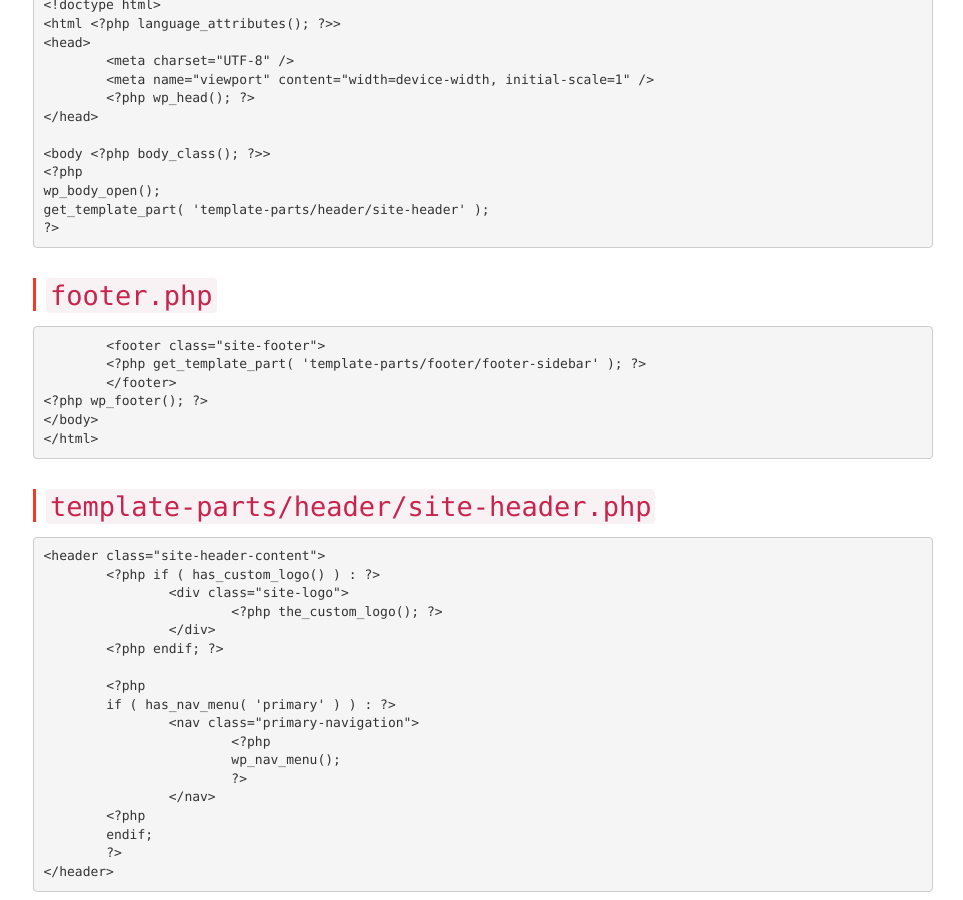
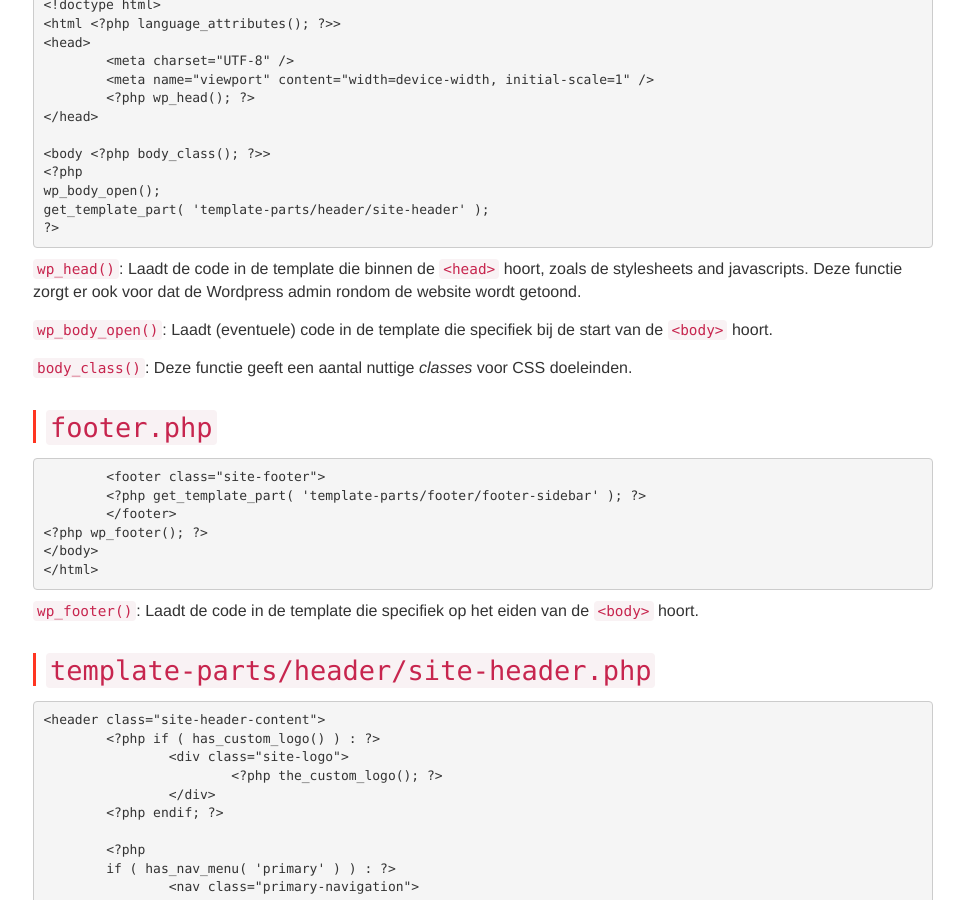
Before and after one commit to Syntra-Brussel/dynamische-webtechnieken, a Jekyll site: the page built from wordpress/thema-van-nul.md, in a window 1280 px wide and 900 px high, scrolled down 3152 px. Shown: the whole window, without its empty margins (317-1280 px from the left). Built offline with Jekyll 4.4.1, drawn with Linux system fonts in a browser that asks for light colours; nearby versions of some CDN libraries; a script that is not in the unit is left out; some of the changed text lies outside the part shown.

Commit message:
Update thema-van-nul.md

```diff
--- a/wordpress/thema-van-nul.md
+++ b/wordpress/thema-van-nul.md
@@ -13,6 +13,7 @@ links:
  - url: https://developer.wordpress.org/reference/functions/the_post_thumbnail/
  - url: https://developer.wordpress.org/reference/functions/the_permalink/
  - url: https://developer.wordpress.org/reference/functions/get_template_part/
+ - url: https://developer.wordpress.org/reference/functions/the_excerpt/
 ---
 Het voordeel van een thema gebaseerd op een ander thema is dat je opbouw en CSS van het parent theme gaat overnemen. Je start niet van nul. Je kan CSS en templates overnemen in je child theme om ze wat zaken specifiek te wijzigen.
 
@@ -180,6 +181,12 @@ get_template_part( 'template-parts/header/site-header' );
 ?&gt;
 </pre>
 
+<code>wp_head()</code>: Laadt de code in de template die binnen de <code><head></code> hoort, zoals de stylesheets and javascripts. Deze functie zorgt er ook voor dat de Wordpress admin rondom de website wordt getoond.
+
+<code>wp_body_open()</code>: Laadt (eventuele) code in de template die specifiek bij de start van de <code><body></code> hoort.
+
+<code>body_class()</code>: Deze functie geeft een aantal nuttige <em>classes</em> voor CSS doeleinden.
+
 ## <code>footer.php</code>
 <pre>
 	&lt;footer class="site-footer"&gt;
@@ -189,6 +196,9 @@ get_template_part( 'template-parts/header/site-header' );
 &lt;/body&gt;
 &lt;/html&gt;
 </pre>
+
+<code>wp_footer()</code>: Laadt de code in de template die specifiek op het eiden van de <code><body></code> hoort.
+
 
 ## <code>template-parts/header/site-header.php</code>
 
```
